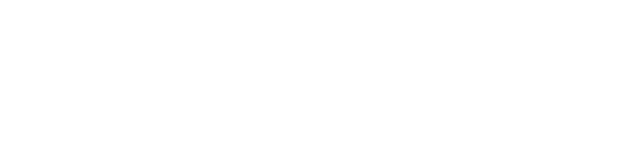
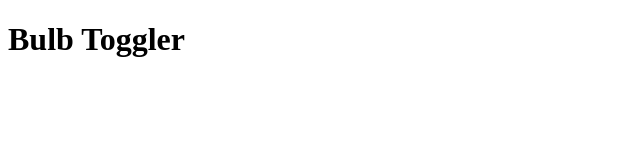
Before and after one commit to payalgupta13/Bulb-Toggler, a plain HTML site: page index.html in a window 1280 px wide. Shown: the whole page, without its empty margins (0-640 px from the left). Drawn offline with Linux system fonts and the light colour scheme.

Commit message:
style tag added

```diff
--- a/index.html
+++ b/index.html
@@ -4,8 +4,11 @@
     <meta charset="UTF-8">
     <meta name="viewport" content="width=device-width, initial-scale=1.0">
     <title>Bulb Toggler</title>
+    <style>
+
+    </style>
 </head>
 <body>
-
+    <h1 class="app-title">Bulb Toggler</h1>
 </body>
 </html>
```
